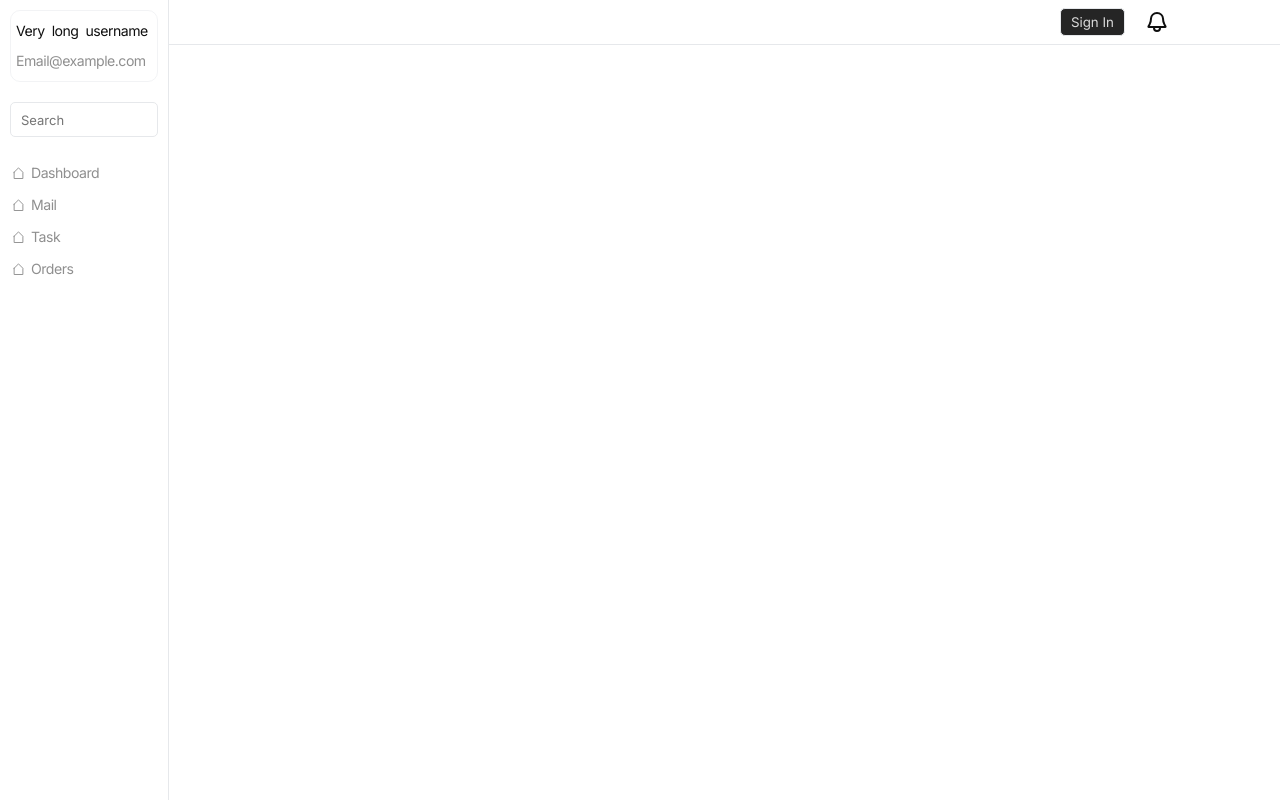
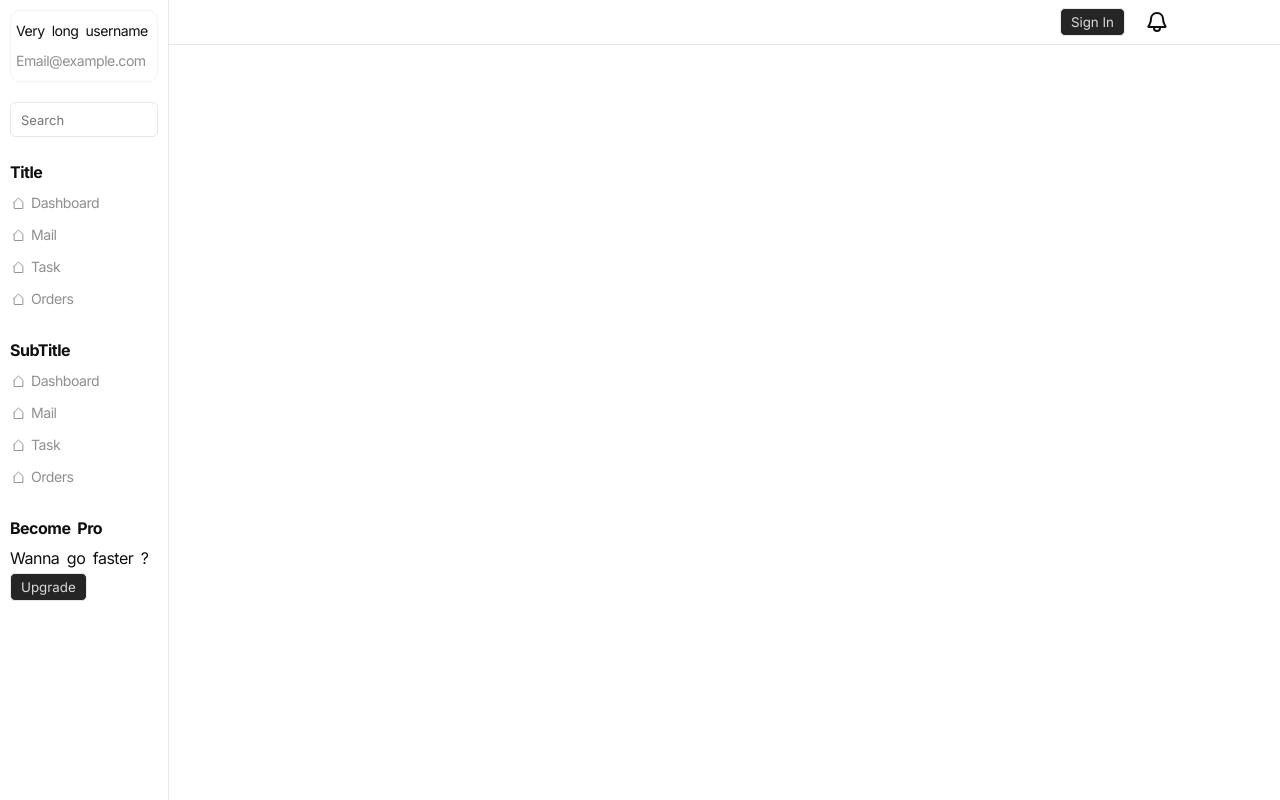
Before and after one commit to monority/dashboard, a React (Vite) app: page / in a window 1280 px wide. Built offline with nearby package versions, Linux system fonts and the light colour scheme.

Commit message:
:art: - enhance Sidebar component with additional sections and upgrade button

```diff
--- a/src/display/components/ui/display/layout/Sidebar.jsx
+++ b/src/display/components/ui/display/layout/Sidebar.jsx
@@ -2,7 +2,7 @@ import React from 'react'
 import Input from './../../../utils/base/Input';
 import Icon from '../../../utils/Icon';
 import { useState } from 'react';
-
+import Button from '../../../utils/base/Button';
 const Sidebar = () => {
 	const [selected, setSelected] = useState(false);
 	return (
@@ -21,6 +21,9 @@ const Sidebar = () => {
 						<Input type="search" placeholder="Search" className="input_default" name="search" />
 					</div>
 					<div className="wrapper">
+						<div className="element">
+							<h4>Title</h4>
+						</div>
 						<ul className="sidebar__menu">
 							<li className={`${selected && 'selected'} text_size2`}>
 								<div className="element">
@@ -57,6 +60,58 @@ const Sidebar = () => {
 							</li>
 						</ul>
 					</div>
+					<div className="wrapper">
+						<div className="element">
+							<h4>SubTitle</h4>
+						</div>
+						<ul className="sidebar__menu">
+							<li className={`${selected && 'selected'} text_size2`}>
+								<div className="element">
+									<Icon type="home" size='1.5rem' />
+								</div>
+								<div className="element">
+									<p>Dashboard</p>
+								</div>
+							</li>
+							<li className={`${selected && 'selected'} text_size2`}>
+								<div className="element">
+									<Icon type="home" size='1.5rem' />
+								</div>
+								<div className="element">
+									<p>Mail</p>
+								</div>
+							</li>
+							<li className={`${selected && 'selected'} text_size2`}>
+								<div className="element">
+									<Icon type="home" size='1.5rem' />
+								</div>
+								<div className="element">
+									<p>Task</p>
+								</div>
+							</li>
+							<li className={`${selected && 'selected'} text_size2`}>
+								<div className="element">
+									<Icon type="home" size='1.5rem' />
+								</div>
+								<div className="element">
+									<p>Orders</p>
+								</div>
+							</li>
+						</ul>
+					</div>
+					<div className="wrapper">
+						<div className="box__premium">
+							<div className="element">
+								<h4>Become Pro</h4>
+							</div>
+							<div className="element">
+								<p>Wanna go faster ?</p>
+							</div>
+							<div className="element">
+								<Button>Upgrade</Button>
+							</div>
+						</div>
+					</div>
 				</div>
 			</div>
 		</>
```
